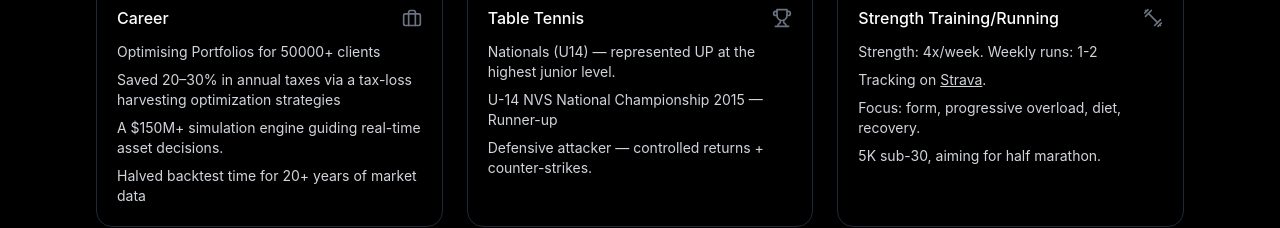
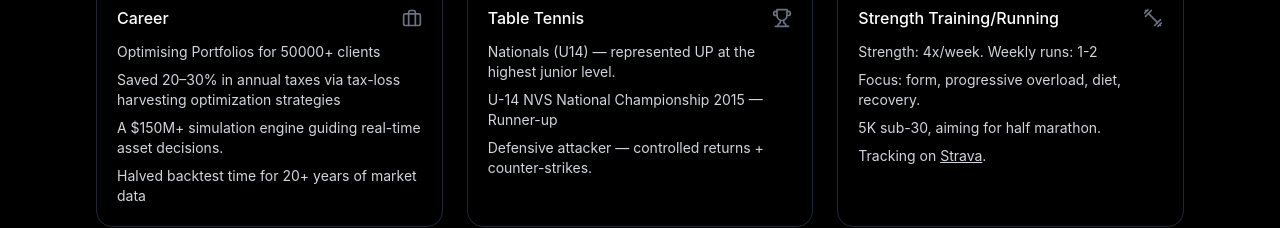
Before and after one commit to TourTerrible/abdul-portfolio, a React (Vite) app: page / in a window 1280 px wide. Shown: the part 1238-1466 px from the top of the page. Built offline with nearby package versions, Linux system fonts and the light colour scheme.

Commit message:
analytucs

```diff
--- a/src/App.jsx
+++ b/src/App.jsx
@@ -96,7 +96,7 @@ function Portfolio() {
               </div>
               <ul className="mt-3 space-y-2 text-sm text-gray-300">
                 <li>Optimising Portfolios for 50000+ clients</li>
-                <li>Saved 20–30% in annual taxes via a tax-loss harvesting optimization strategies</li>
+                <li>Saved 20–30% in annual taxes via tax-loss harvesting optimization strategies</li>
                 <li>A $150M+ simulation engine guiding real-time asset decisions.</li>
                 <li>Halved backtest time for 20+ years of market data</li>
               </ul>
@@ -130,9 +130,9 @@ function Portfolio() {
               <ul className="mt-3 space-y-2 text-sm text-gray-300">
 
                 <li>Strength: 4x/week. Weekly runs: 1-2</li>
-                <li>Tracking on <a className="underline hover:no-underline" href="https://www.strava.com/athletes/173060047" target="_blank" rel="noreferrer">Strava</a>.</li>
                 <li>Focus: form, progressive overload, diet, recovery.</li>
                 <li>5K sub-30, aiming for half marathon.</li>
+                <li>Tracking on <a className="underline hover:no-underline" href="https://www.strava.com/athletes/173060047" target="_blank" rel="noreferrer">Strava</a>.</li>
               </ul>
             </div>
           </div>
```
